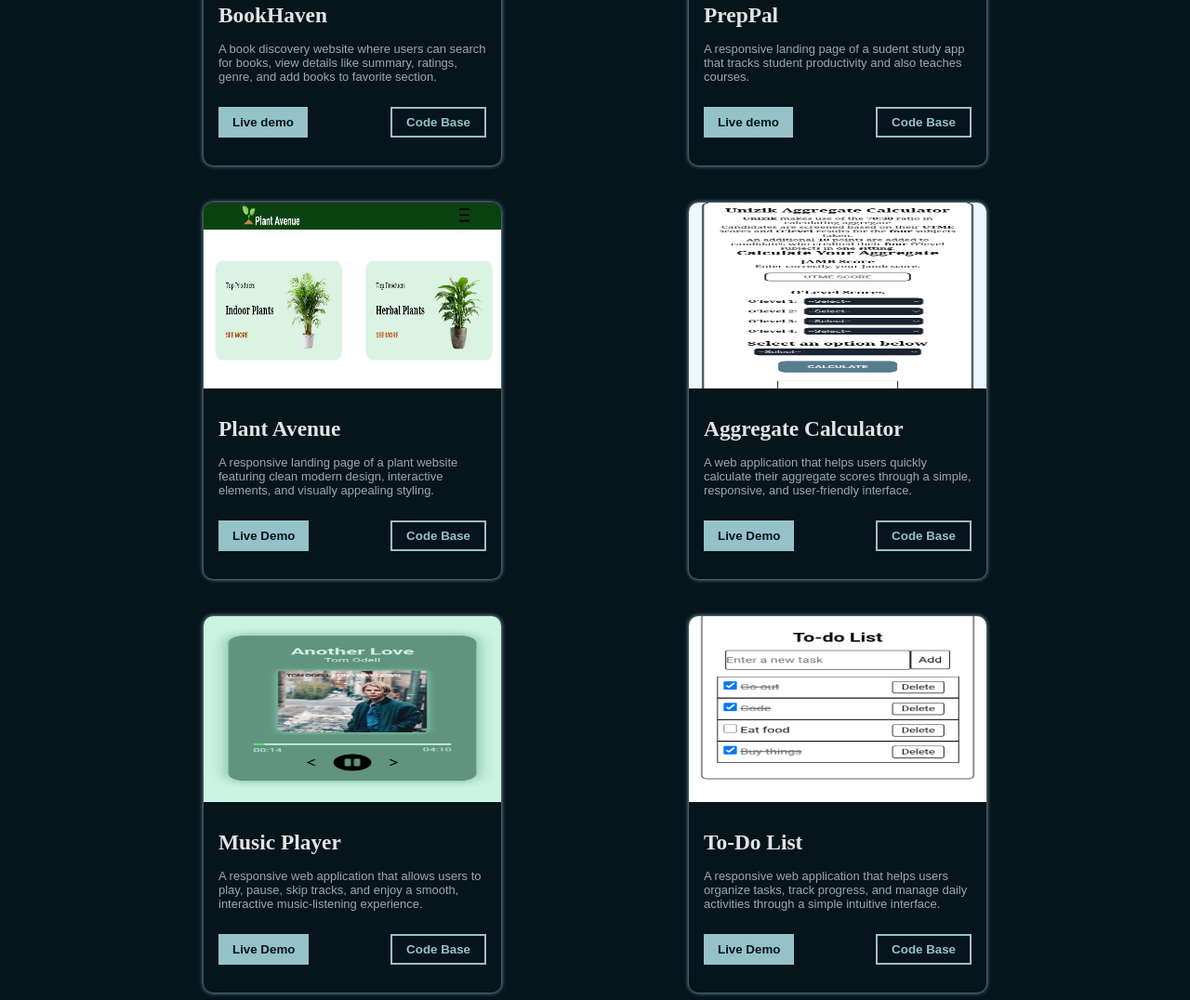
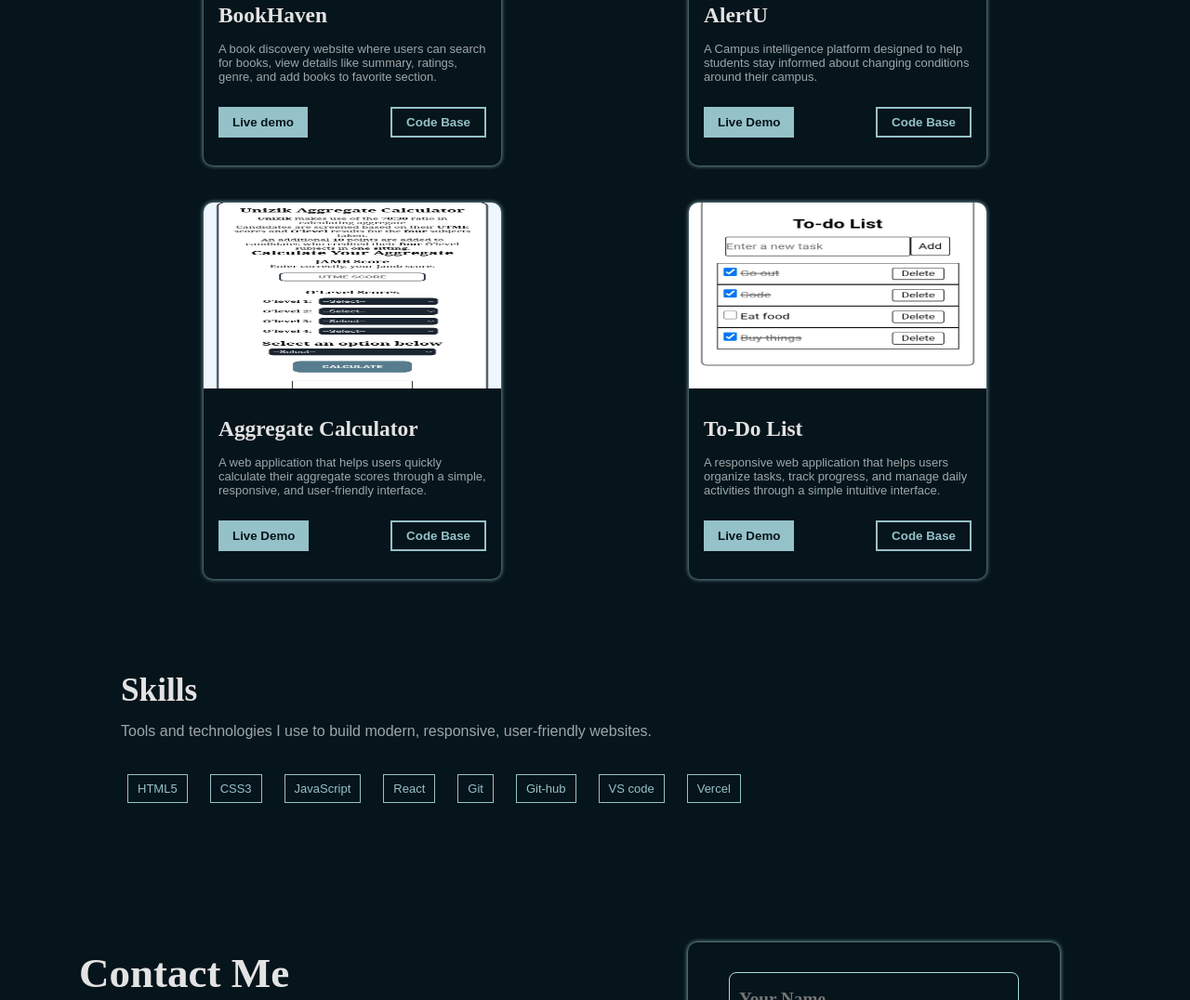
Before and after one commit to chinazachidolue6-eng/Chinaza-Portfolio, a plain HTML site: page index.html in a window 1280 px wide. Shown: the part 1145-2221 px from the top of the page at 93% size. Drawn offline with Linux system fonts and the light colour scheme.

Commit message:
Changed the projects

```diff
--- a/index.html
+++ b/index.html
@@ -159,61 +159,24 @@
           </div>
         </div>
 
-        <!-- PREPPAL -->
+        <!-- ALERTU -->
         <div class="project-item">
           <div class="project-image">
-            <img src="/images/PrepPal.png" alt="PrepPal image" />
+            <img src="/images/AlertU.png" alt="AlertU page" />
           </div>
 
           <div class="project-brief">
-            <span class="project-name">PrepPal</span>
+            <span class="project-name">AlertU</span>
 
             <p class="project-summary">
-              A responsive landing page of a sudent study app that tracks
-              student productivity and also teaches courses.
+              A Campus intelligence platform designed to help students stay
+              informed about changing conditions around their campus.
             </p>
 
             <div class="project-btns">
               <button class="demo">
                 <a
-                  href="https://prep-pal-lac.vercel.app/"
-                  target="_blank"
-                  rel="noopener noreferrer"
-                  >Live demo</a
-                >
-              </button>
-
-              <button class="code">
-                <a
-                  href="https://github.com/chinazachidolue6-eng/PrepPal-Buildlabs"
-                  target="_blank"
-                  rel="noopener noreferrer"
-                  >Code Base</a
-                >
-              </button>
-            </div>
-          </div>
-        </div>
-
-        <!-- PLANT AVENUE -->
-        <div class="project-item">
-          <div class="project-image">
-            <img src="/images/plant avenue.png" alt="Plant avenue page" />
-          </div>
-
-          <div class="project-brief">
-            <span class="project-name">Plant Avenue</span>
-
-            <p class="project-summary">
-              A responsive landing page of a plant website featuring clean
-              modern design, interactive elements, and visually appealing
-              styling.
-            </p>
-
-            <div class="project-btns">
-              <button class="demo">
-                <a
-                  href="https://chinaza-responsive-landingpage1.netlify.app/"
+                  href="https://alertu-frontend.vercel.app/"
                   target="_blank"
                   rel="noopener noreferrer"
                   >Live Demo</a
@@ -222,7 +185,7 @@
 
               <button class="code">
                 <a
-                  href="https://github.com/chinazachidolue6-eng/Plants-Avenue-Landing-Page"
+                  href="https://github.com/Promise278/AlertU"
                   target="_blank"
                   rel="noopener noreferrer"
                   >Code Base</a
@@ -263,43 +226,6 @@
               <button class="code">
                 <a
                   href="https://github.com/chinazachidolue6-eng/Aggregate-Calculator"
-                  target="_blank"
-                  rel="noopener noreferrer"
-                  >Code Base</a
-                >
-              </button>
-            </div>
-          </div>
-        </div>
-
-        <!-- MUSIC PLAYER -->
-        <div class="project-item">
-          <div class="project-image">
-            <img src="/images/music player.png" alt="Music-player image" />
-          </div>
-
-          <div class="project-brief">
-            <span class="project-name">Music Player</span>
-
-            <p class="project-summary">
-              A responsive web application that allows users to play, pause,
-              skip tracks, and enjoy a smooth, interactive music-listening
-              experience.
-            </p>
-
-            <div class="project-btns">
-              <button class="demo">
-                <a
-                  href="https://music-player-eta-gray.vercel.app/"
-                  target="_blank"
-                  rel="noopener noreferrer"
-                  >Live Demo</a
-                >
-              </button>
-
-              <button class="code">
-                <a
-                  href="https://github.com/chinazachidolue6-eng/Music-player"
                   target="_blank"
                   rel="noopener noreferrer"
                   >Code Base</a
--- a/style.css
+++ b/style.css
@@ -12,9 +12,9 @@ section {
   --background: #06141b;
   --navbar: #06141bce;
   --main: #95c2c8;
-  --main-hover: #b3ebe8;
+  --main-hover: #a7dce1;
   --main-opacity: #1725c027;
-  --main-2: #86c2c4;
+  --main-2: #7eb7b9;
   --main-writing: #e3e3e3;
   --secondary-writing: #9ba8ab;
 }
```
Also changed, not shown: images/AlertU.png (added).
